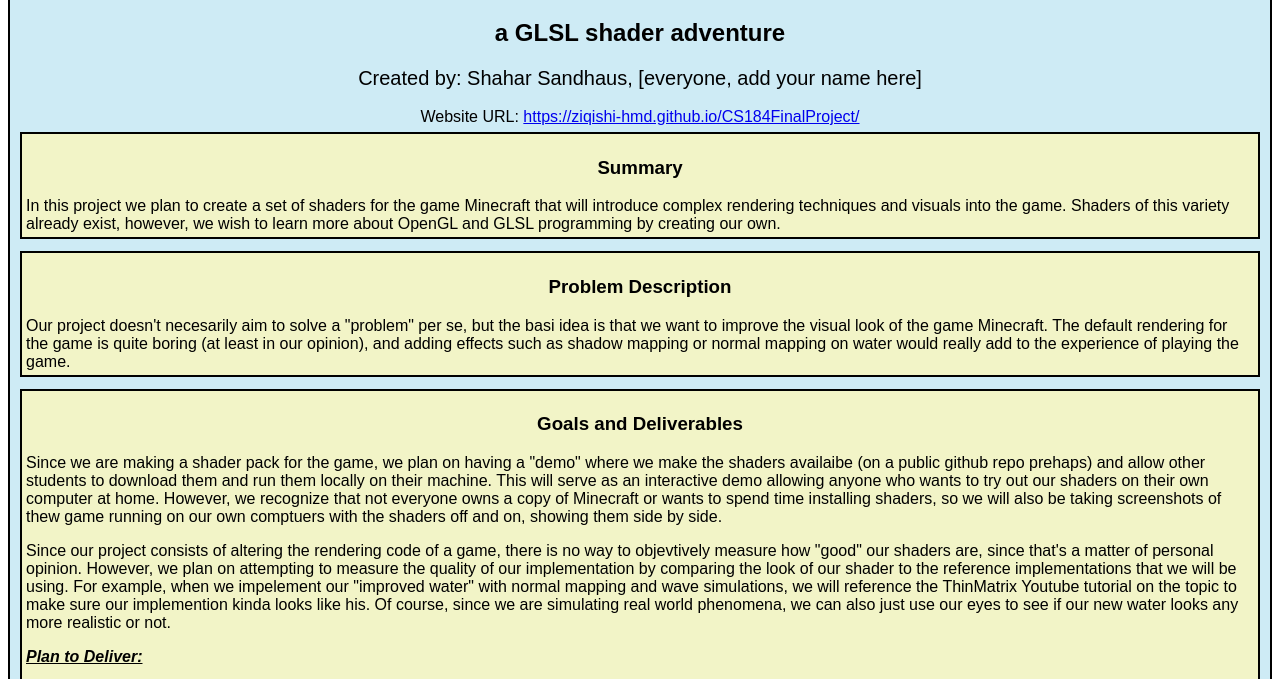
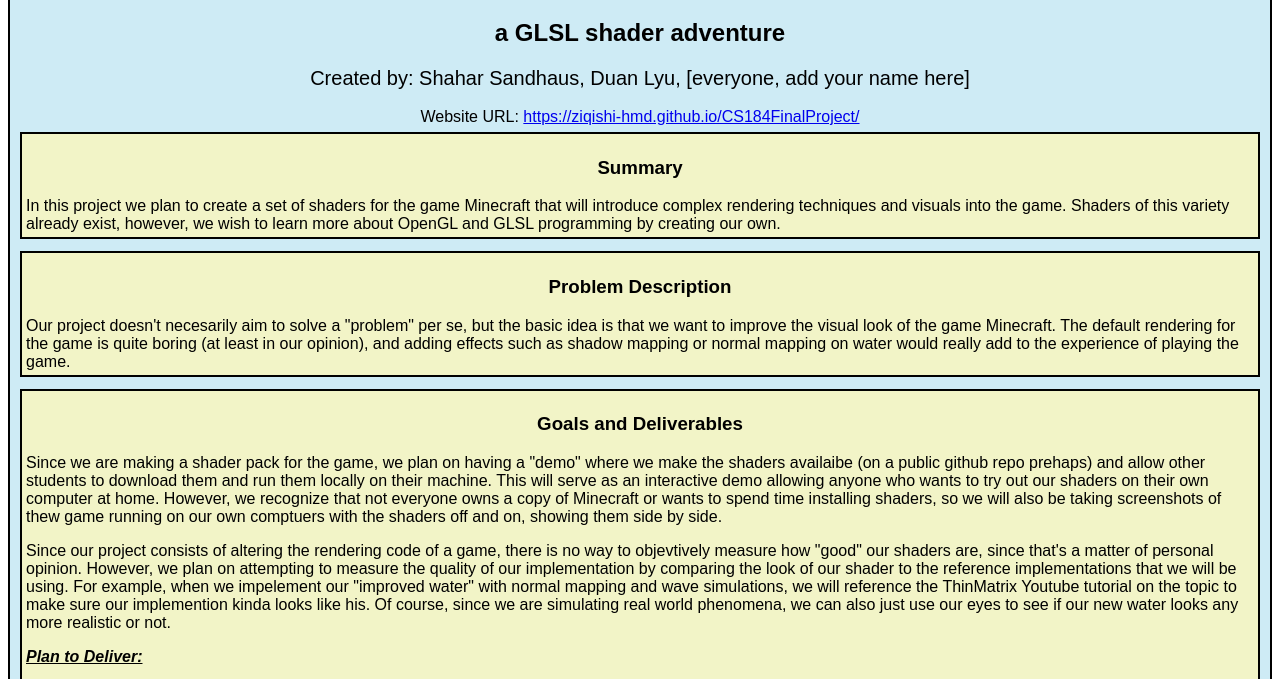
Before and after one commit to ZiqiShi-HMD/CS184FinalProject, a plain HTML site: page docs/index.html in a window 1280 px wide. Shown: the part 76-755 px from the top of the page. Drawn offline with nearby package versions, Linux system fonts and the light colour scheme.

Commit message:
from daniel: added name, and test commit

```diff
--- a/docs/index.html
+++ b/docs/index.html
@@ -31,7 +31,7 @@
     <div style="vertical-align: top; padding: 4px; border: 2px solid black; background-color: #ceebf5;">
         <em> <strong> <h1 align="middle">Making Minecraft look 🔥🔥</h1></strong></em>
         <h2 align="middle">a GLSL shader adventure</h2>
-        <div align="middle" style="font-size: 20px;">Created by: Shahar Sandhaus, [everyone, add your name here]</div> <br>
+        <div align="middle" style="font-size: 20px;">Created by: Shahar Sandhaus, Duan Lyu, [everyone, add your name here]</div> <br>
         <div style="font-size: 16px;" align="middle">Website URL: <a href="https://ziqishi-hmd.github.io/CS184FinalProject/">https://ziqishi-hmd.github.io/CS184FinalProject/</a></div>
 
         <div style="padding: 6px;"> <div style="vertical-align: top; padding: 4px; background-color: rgb(242, 244, 199); border: 2px solid black;">
@@ -47,7 +47,7 @@
 
             <h3 align="middle">Problem Description</h3>
 
-            Our project doesn't necesarily aim to solve a "problem" per se, but the basi idea is that we want to improve the visual look of the game Minecraft. The default rendering for the game is quite boring (at least in our opinion), and adding effects such as shadow mapping or normal mapping on water would really add to the experience of playing the game.
+            Our project doesn't necesarily aim to solve a "problem" per se, but the basic idea is that we want to improve the visual look of the game Minecraft. The default rendering for the game is quite boring (at least in our opinion), and adding effects such as shadow mapping or normal mapping on water would really add to the experience of playing the game.
 
         </div></div>
 
```
Also changed, not shown: 1 other file.
